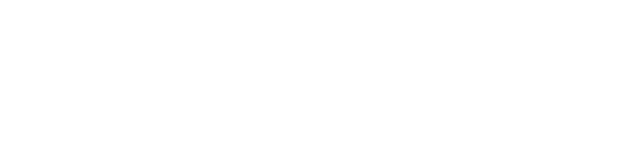
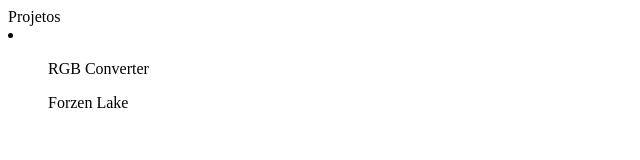
Before and after one commit to Taiguz/taiguz.github.io, a plain HTML site: page index.html in a window 1280 px wide. Shown: the whole page, without its empty margins (0-640 px from the left). Drawn offline with Linux system fonts and the light colour scheme.

Commit message:
added some projects to the projects list

```diff
--- a/index.html
+++ b/index.html
@@ -12,5 +12,13 @@
     <title>Taiguz GitHub Pages</title>
 </head>
 <body>
+    <section>
+        <header>Projetos</header>
+            <li>
+                <ul>RGB Converter</ul>
+                <ul>Forzen Lake</ul>
+            </li>
+        <footer></footer>
+    </section>
 </body>
 </html>
```
